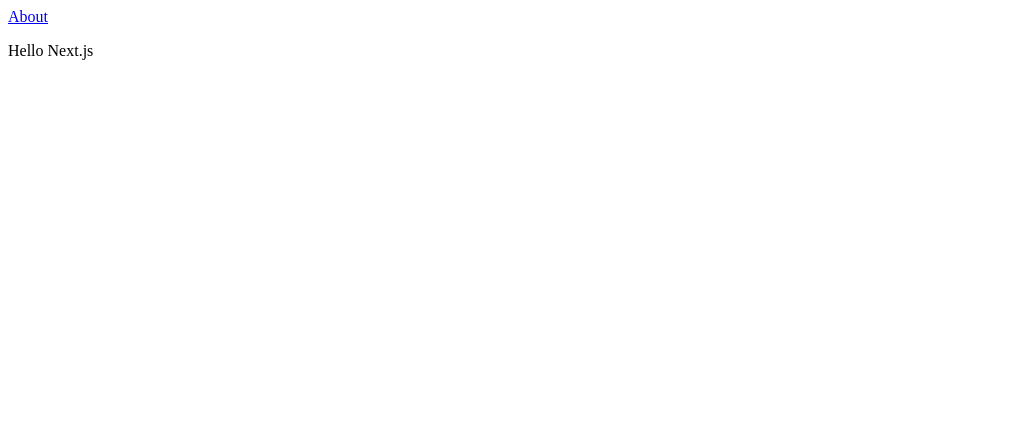
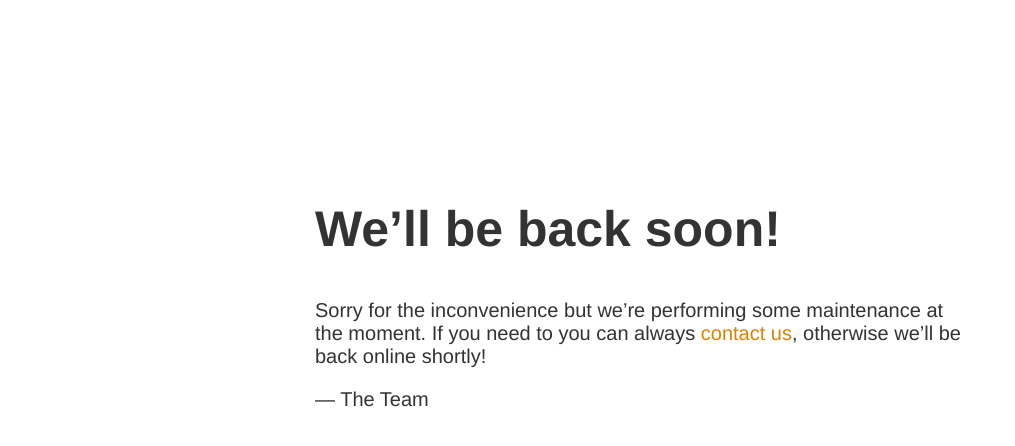
Before and after one commit to chenhuanghui/cabinfood.vn, a Next.js app: page / in a window 1280 px wide. Shown: the top 446 px of the page, without its empty margins (0-1015 px from the left). Built offline with nearby package versions, Linux system fonts and the light colour scheme.

Commit message:
under construction

```diff
--- a/package.json
+++ b/package.json
@@ -21,6 +21,7 @@
   },
   "homepage": "https://github.com/chenhuanghui/cabinfood.vn#readme",
   "dependencies": {
+    "@zeit/next-css": "^1.0.1",
     "next": "^9.3.6",
     "react": "^16.13.1",
     "react-dom": "^16.13.1"
--- a/pages/index.js
+++ b/pages/index.js
@@ -1,10 +1,30 @@
 import Link from 'next/link'
+import Head from 'next/head'
 
 export default () => (
-    <div>
-         <Link href='/about'>
-            <a>About</a>
-        </Link>
-        <p>Hello Next.js</p>
+    <div className="container">
+        <Head>
+            <title>Site Maintenance</title>
+        </Head>
+        <main>
+            <article>
+                <h1>We&rsquo;ll be back soon!</h1>
+                <div>
+                    <p>Sorry for the inconvenience but we&rsquo;re performing some maintenance at the moment. If you need to you can always <a href="mailto:#">contact us</a>, otherwise we&rsquo;ll be back online shortly!</p>
+                    <p>&mdash; The Team</p>
+                </div>
+            </article>
+        </main>
+
+        <style jsx global>{`
+        body { text-align: center; padding: 150px; }
+        h1 { font-size: 50px; }
+        body { font: 20px Helvetica, sans-serif; color: #333; }
+        article { display: block; text-align: left; width: 650px; margin: 0 auto; }
+        a { color: #dc8100; text-decoration: none; }
+        a:hover { color: #333; text-decoration: none; }
+      `}</style>
+
     </div>
+
    )
```
Also changed, not shown: 1 other file (tests, documents, lock files or other folders).
